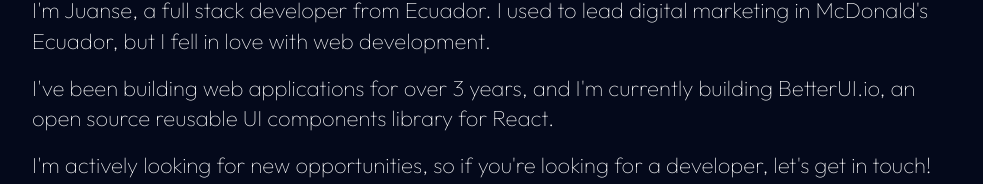
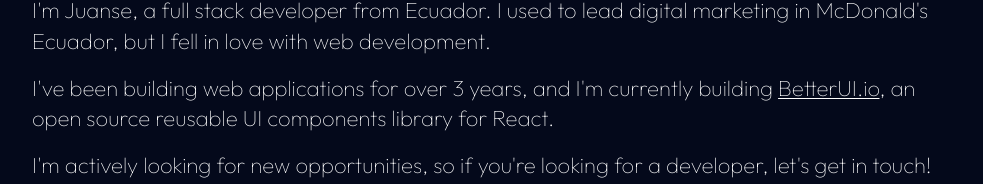
Before and after one commit to JuanseHurtadoF/portfolio, a Next.js app: page / in a window 1280 px wide. Shown: the part 484-668 px from the top of the page, without its empty margins (148-1131 px from the left). Built offline with nearby package versions, Linux system fonts and the light colour scheme.

Commit message:
link added

```diff
--- a/app/globals.css
+++ b/app/globals.css
@@ -24,6 +24,16 @@ a {
   color: inherit;
 }
 
+.underlined {
+  text-decoration: underline;
+  text-decoration-thickness: 0.1rem;
+  text-underline-offset: 0.2rem;
+}
+
+.underlined:hover {
+  text-decoration: none;
+}
+
 .bold {
   font-weight: 500;
 }
--- a/components/sections/about/about.js
+++ b/components/sections/about/about.js
@@ -11,8 +11,12 @@ const About = () => {
         marketing in McDonald's Ecuador, but I fell in love with web development.`}
         </Text>
         <Text size="Lg">
-          {`I've been building web applications for over 3 years, and I'm currently
-        building BetterUI.io, an open source reusable UI components library for React.`}
+          I&apos;ve been building web applications for over 3 years, and
+          I&apos;m currently building{" "}
+          <a target="_blank" href="https://www.betterui.io/" className="underlined">
+            BetterUI.io
+          </a>
+          , an open source reusable UI components library for React.
         </Text>
         <Text size="Lg">
           {`I'm actively looking for new opportunities, so if you're looking for a
```
